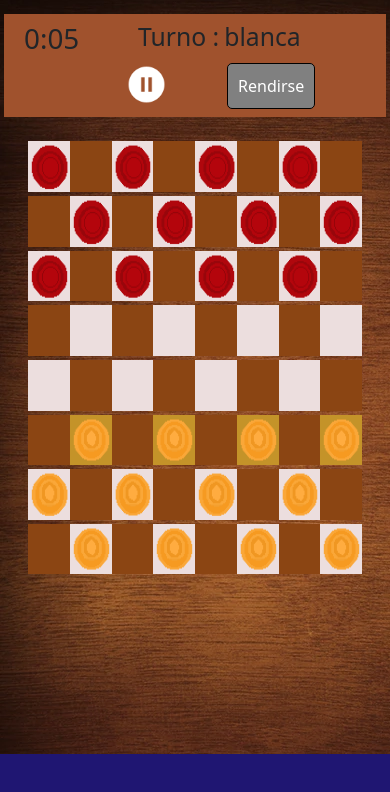
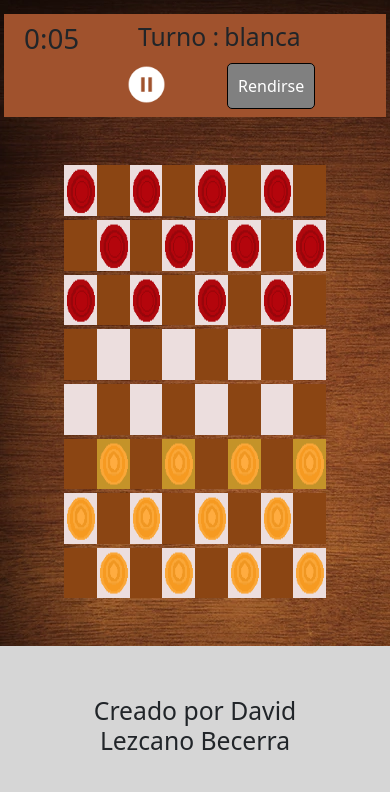
Before and after one commit to david-dlb/Damas, a plain HTML site: page index.html in a window 390 px wide. Shown: the part 90-882 px from the top of the page. Before the commit the page ends 844 px from the top, so only its background shows below. Drawn offline with Linux system fonts and the light colour scheme.

Commit message:
responsive 1

```diff
--- a/index.css
+++ b/index.css
@@ -60,6 +60,6 @@ img{
 
 @media (min-width: 800px){
     .b{
-        height: 9vh;
+        height: 8vh;
     }
 }
--- a/index.html
+++ b/index.html
@@ -41,9 +41,9 @@
     <div id="div-pausa"></div>
 
 
-    <div class=" m-4">
+    <div class="m-5">
 
-        <div class="">
+        <div class="container">
 
             <div class="row justify-content-center m-1">
 
@@ -265,6 +265,12 @@
     </div>
 
 
+
+    <footer style="text-align: center;  padding: 50px; background: rgb(214, 214, 214);">
+        <h2>Creado por David Lezcano Becerra</h2>
+    </footer>
+
+
     <script src="ColorBack.js"></script>
     <script src="Ficha.js"></script>
     <script src="Casilla.js"></script>
```
